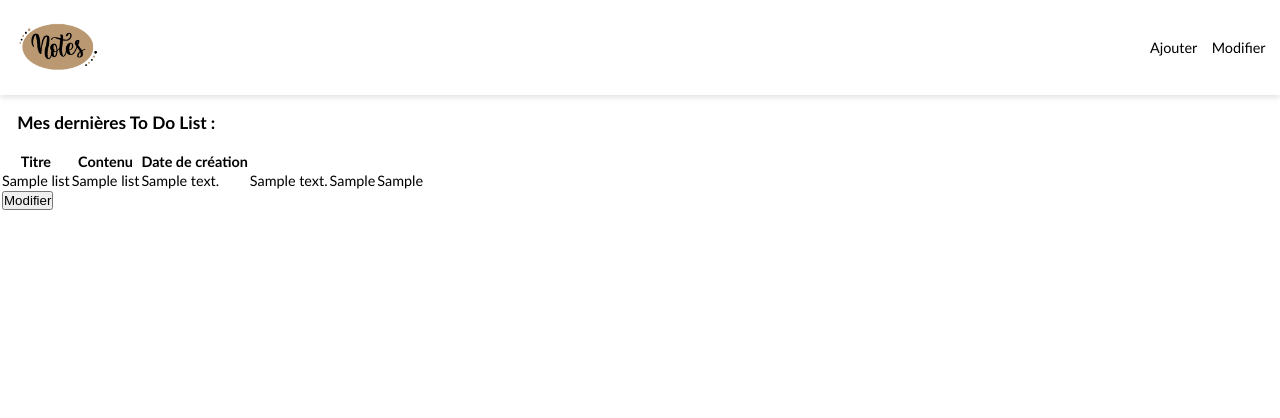
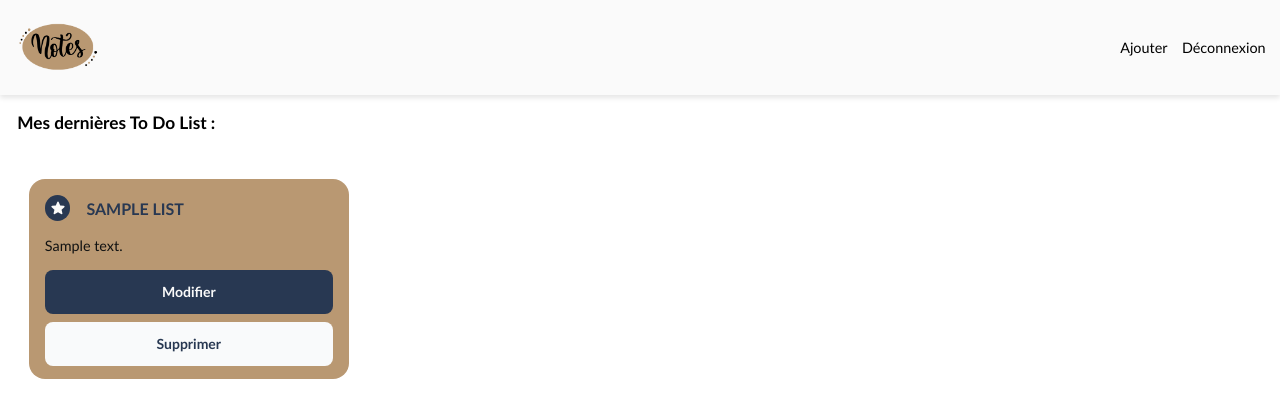
Before and after one commit to LDLaura/TODOLIST, a PHP site: page /TODOLIST/monCompte.php in a window 1280 px wide. Shown: the top 418 px of the page. Run offline with PHP 8.4, Linux system fonts and the light colour scheme; the visitor is signed in with stand-in values (Sample User, id 1); tables that the repository leaves empty or names only in its code hold one stand-in row (values such as "Sample post"); a stand-in replaces the project's code that opens the database connection.

Commit message:
feat(list): update

```diff
--- a/ajouterList.php
+++ b/ajouterList.php
@@ -19,10 +19,13 @@
             );
         $title = $_POST['title'];
         $content = $_POST['content'];
+        $idUser = $_SESSION['id'];
 
-        $request = "INSERT INTO list (title, content, createdAt) VALUES ('$title', '$content', NOW())";
+        $request = "INSERT INTO list (title, content, createdAt, idUsers) VALUES (:title, :content, NOW(), $idUser)";
 
         $stmt = $db_connexion->prepare($request);
+        $stmt->bindParam(':title', $title);
+        $stmt->bindParam(':content', $content);
         $stmt->execute();
 
         $nb = $stmt->rowCount();
--- a/connexion.php
+++ b/connexion.php
@@ -50,7 +50,7 @@ session_start();
             );
             $data = $db_statement->fetch(PDO::FETCH_ASSOC);
             if(password_verify($password, $data['password'])){
-                $_SESSION['userId'] = $data['id'];
+                $_SESSION['id'] = $data['id'];
                 header('Location: monCompte.php');
             }
             else{
@@ -105,12 +105,12 @@ session_start();
                 <form action="#" method="POST">
                     <div class="form-control">
                         <label for="login">Identfiant :</label>
-                        <input type="text" name="login" id="login" , placeholder="identifiant" required>
+                        <input type="text" name="login" id="login" required>
                     </div>
 
                     <div class="form-control">
                         <label for="password">Mot de passe :</label>
-                        <input type="password" name="password" id="password" , placeholder="mot de passe" required>
+                        <input type="password" name="password" id="password" required>
                     </div>
 
                     <div class="form-control">
--- a/inscription.php
+++ b/inscription.php
@@ -117,12 +117,12 @@ if ($_SERVER['REQUEST_METHOD'] === 'POST') {
                 <form action="#" method="POST">
                     <div class="form-control">
                         <label for="login">Identfiant :</label>
-                        <input type="text" name="login" id="login" , placeholder="identifiant" required>
+                        <input type="text" name="login" id="login" required>
                     </div>
 
                     <div class="form-control">
                         <label for="password">Mot de passe :</label>
-                        <input type="password" name="password" id="password" , placeholder="mot de passe" required>
+                        <input type="password" name="password" id="password" required>
                     </div>
 
                     <div class="form-control">
--- a/monCompte.php
+++ b/monCompte.php
@@ -10,10 +10,14 @@
 //Import
 require_once 'service/db_connect.php';
 
-    $request = 'SELECT title, content, createdAt FROM list';
-    $stmt = $db_connexion->query($request);
+$id = $_SESSION['id'];
 
-    $listes = $stmt->fetchAll();
+$request = $db_connexion->prepare('SELECT title, content, createdAt FROM list WHERE idUsers = :id ORDER BY createdAt DESC LIMIT 5');
+$request->bindParam(':id', $id);
+$request->execute();
+
+$resultat = $request->fetchAll();
+
 ?>
 
 <!DOCTYPE html>
@@ -37,7 +41,7 @@
                     <a href="ajouterList.php">Ajouter</a>
                 </li>
                 <li class="navbar-link">
-                        <a href="#">Modifier</a>
+                    <a href="#">Déconnexion</a>
             </ul>
         </nav>
     </header>
@@ -45,28 +49,32 @@
     <main>
         <section class="main-content">
             <h2>Mes dernières To Do List :</h2>
-                <table>
-                    <tr>
-                        <th>Titre</th>
-                        <th>Contenu</th>
-                        <th>Date de création</th>
-                        <th></th>
-                    </tr>
+
 
             <?php
-                    foreach ($listes as $liste) {
-                        echo '<tr>';
+            foreach ($resultat as $valeur) {
 
-                        foreach ($liste as $valeur) {
-                            echo '<td> ' . $valeur . ' </td>';
+                echo '
+                    <div class="card">
+                        <div class="header">
+                            <span class="icon">
+                                <svg xmlns="http://www.w3.org/2000/svg" viewBox="0 0 24 24" fill="currentColor">
+                                <path fill-rule="evenodd" d="M10.788 3.21c.448-1.077 1.976-1.077 2.424 0l2.082 5.006 5.404.434c1.164.093 1.636 1.545.749 2.305l-4.117 3.527 1.257 5.273c.271 1.136-.964 2.033-1.96 1.425L12 18.354 7.373 21.18c-.996.608-2.231-.29-1.96-1.425l1.257-5.273-4.117-3.527c-.887-.76-.415-2.212.749-2.305l5.404-.434 2.082-5.005Z" clip-rule="evenodd" />
+                                </svg>
+                            </span>
+                            <p class="title"> ' . $valeur['title'] . ' </p>
+                        </div>
+                            <p class="content"> ' . $valeur['content'] . ' </p>
 
-                        }
+                            <div class="button">
+                                <a href="modifierList.php" class="modify">Modifier</a>
+                                <a class="delete" href"#">Supprimer</a>
+                            </div>
 
-                        echo '</tr>';
-                        echo '<td><button type="submit">Modifier</button></td>';
+                    </div>
+                    ';
             }
             ?>
-                </table>
         </section>
 
     </main>
--- a/style/monCompte.css
+++ b/style/monCompte.css
@@ -38,6 +38,7 @@ a {
     top: 0;
     padding: 1em 1em;
     box-shadow: 0 3px 5px rgba(0, 0, 0, 0.1);
+    background-color: var(--white);
 }
 
 .navbar-logo{
@@ -68,3 +69,79 @@ h2{
     padding: 1em 1em;
     font-size: 1.2em;
 }
+
+.card{
+    max-width: 320px;
+    height: 200px;
+    border-radius: 1rem;
+    background-color: var(--secondary);
+    padding: 1rem;
+    margin: 2em 2em;
+}
+
+.header {
+    display: flex;
+    align-items: center;
+    grid-gap: 1rem;
+    gap: 1rem;
+  }
+
+  .icon {
+    flex-shrink: 0;
+    display: flex;
+    align-items: center;
+    justify-content: center;
+    border-radius: 9999px;
+    background-color: var(--primary);
+    padding: 0.3rem;
+    color: var(--white);
+  }
+
+  .icon svg {
+    height: 1rem;
+    width: 1rem;
+
+  }
+
+  .title {
+    font-weight: 700;
+    font-size: medium;
+    text-transform: uppercase;
+    color: var(--primary);
+  }
+
+  .content {
+    margin: 1rem 0 1rem;
+    color: var(--black);
+  }
+
+  .buttons {
+    margin-top: 1.5rem;
+  }
+
+  .modify, .delete{
+    display: inline-block;
+    border-radius: 0.5rem;
+    width: 100%;
+    padding: 0.75rem 1.25rem;
+    text-align: center;
+    font-size: 0.875rem;
+    line-height: 1.25rem;
+    font-weight: 600;
+  }
+
+  .modify{
+    background-color: var(--primary);
+    color: var(--white);
+  }
+
+  .delete{
+    margin-top: 0.5rem;
+    background-color: rgba(249, 250, 251, 1);
+    color: var(--primary);
+    transition: all .15s ease;
+  }
+
+  /* .modify, .delete :hover {
+    background-color: rgb(230, 231, 233);
+  } */
```
Also changed, not shown: modifierList.php (added, +95 -0 lines), style/modifierList.css (added, +64 -0 lines). Lines whose indentation alone changed are shown as unchanged.
